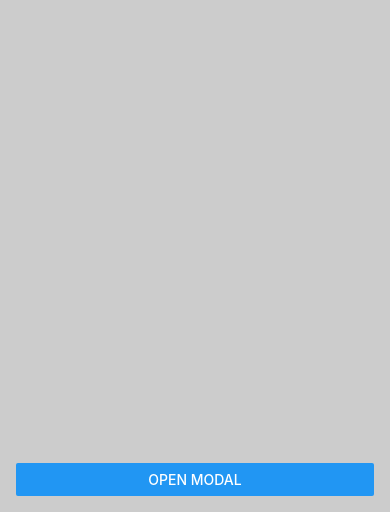
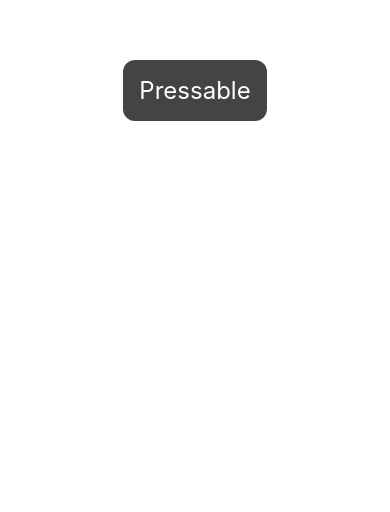
Before and after one commit to asad-digimark/react-native-cli-first, a React Native app: screen / in a window 390 px wide. Shown: the part 332-844 px from the top of the page. Built offline with nearby package versions, Linux system fonts and the light colour scheme.

Commit message:
Pressable

```diff
--- a/App.tsx
+++ b/App.tsx
@@ -6,6 +6,7 @@ import TouchableOpacityRadioButton from './components/Touchable Opacity Radio Bu
 import SectionList from './components/SectionList';
 import ActivityIndicator from './components/ActivityIndicator';
 import Modal from './components/Modal';
+import Pressable from './components/Pressable';
 
 function App(): JSX.Element {
   return (
@@ -15,7 +16,8 @@ function App(): JSX.Element {
     // <TouchableOpacityRadioButton />
     // <SectionList />
     // <ActivityIndicator />
-    <Modal />
+    // <Modal />
+    <Pressable />
   );
 }
 
--- /dev/null
+++ b/components/Pressable.tsx
@@ -0,0 +1,33 @@
+import { View, Text, Pressable, StyleSheet } from 'react-native';
+
+export default () => {
+  return (
+    <View style={styles.container}>
+      <Pressable
+        style={styles.btn}
+        onPress={() => console.warn('pressed')}
+        onLongPress={() => console.warn('long pressed')}
+        onPressIn={() => console.warn('press in')}
+        onPressOut={() => console.warn('press out')}>
+        <Text style={styles.btnText}>Pressable</Text>
+      </Pressable>
+    </View>
+  );
+};
+
+const styles = StyleSheet.create({
+  container: {
+    flex: 1,
+    alignItems: 'center',
+    justifyContent: 'center',
+  },
+  btn: {
+    backgroundColor: '#444',
+    padding: 16,
+    borderRadius: 12,
+  },
+  btnText: {
+    color: 'white',
+    fontSize: 24,
+  },
+});
```
